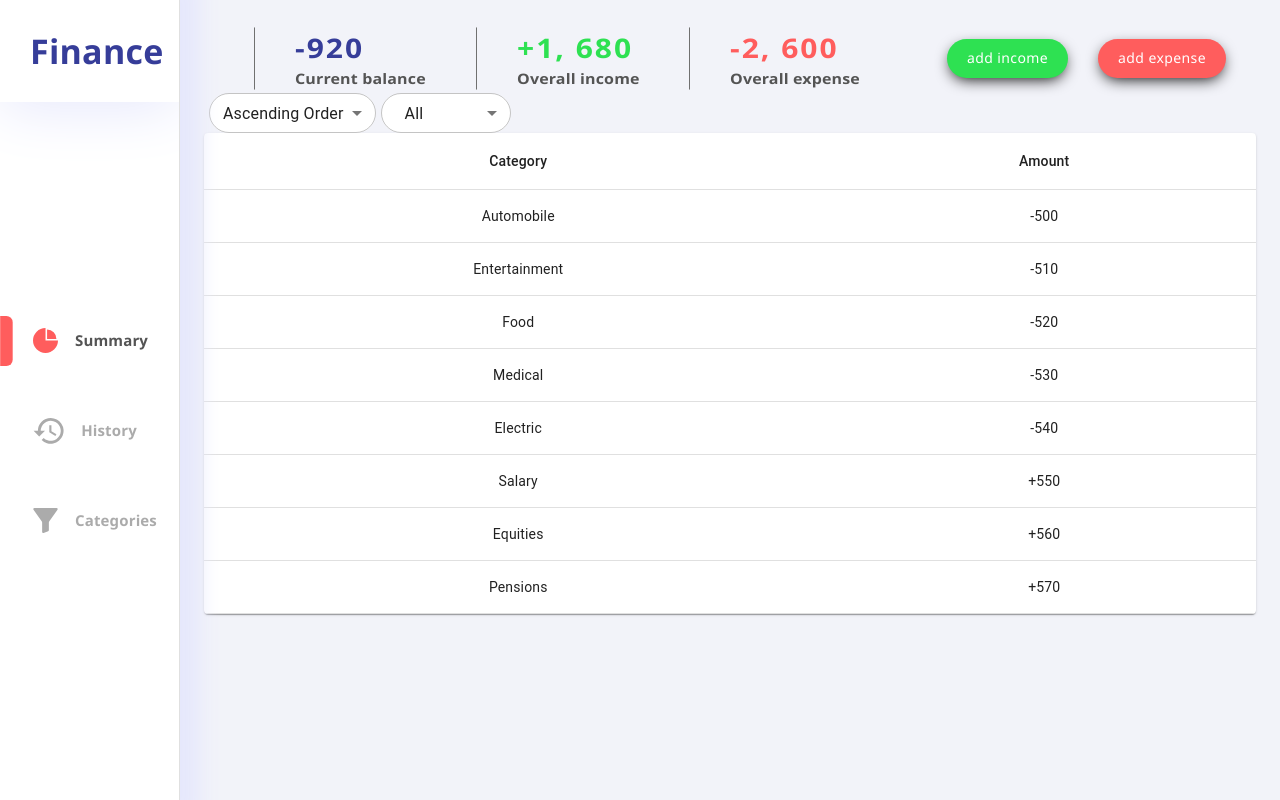
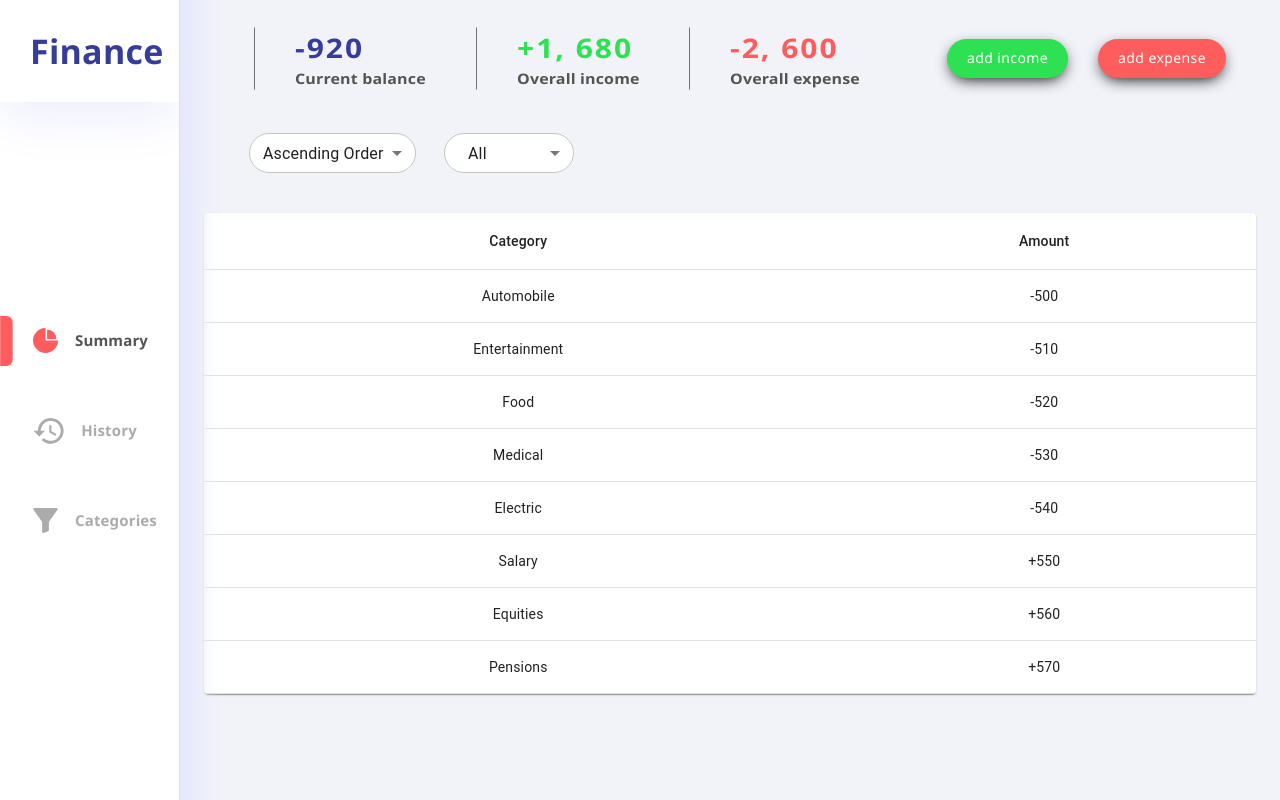
Before and after one commit to LuizaAv/aca-final-project-lge, a React (Create React App) app: page / in a window 1280 px wide. Built offline with nearby package versions, Linux system fonts and the light colour scheme.

Commit message:
feta(Summary) located in rows

```diff
--- a/src/pages/Summary/Summary.js
+++ b/src/pages/Summary/Summary.js
@@ -46,13 +46,16 @@ export default function Categories() {
   return (
     <div className={classes.root}>
 
-      <div className={classes.header}>
+      <div className={classes.total}>
         <Total />
         <AddBudget />
       </div>
 
-      <Sort isAscending={isAscending} setIsAscending={setIsAscending} />
-      <Filter filterType={filterType} setFilterType={setFilterType} />
+      <div className={classes.tools}>
+        <Sort isAscending={isAscending} setIsAscending={setIsAscending} />
+        <Filter filterType={filterType} setFilterType={setFilterType} />
+      </div>
+
       <TableContainer component={Paper} className={classes.table}>
         <Table>
           <TableHead>
--- a/src/pages/Summary/Summary.style.js
+++ b/src/pages/Summary/Summary.style.js
@@ -2,10 +2,17 @@ import { makeStyles } from '@material-ui/core/styles';
 import { findByLabelText } from '@testing-library/react';
 
 export default makeStyles({
-  header: {
+  total: {
     display: 'flex',
     alignItems: 'center',
     justifyContent: 'space-between',
+  },
+  tools: {
+    display: 'flex',
+    alignItems: 'center',
+    justifyContent: 'space-between',
+    margin: 40,
+    width: 330,
   },
   root: {
     // display: 'flex',
```
